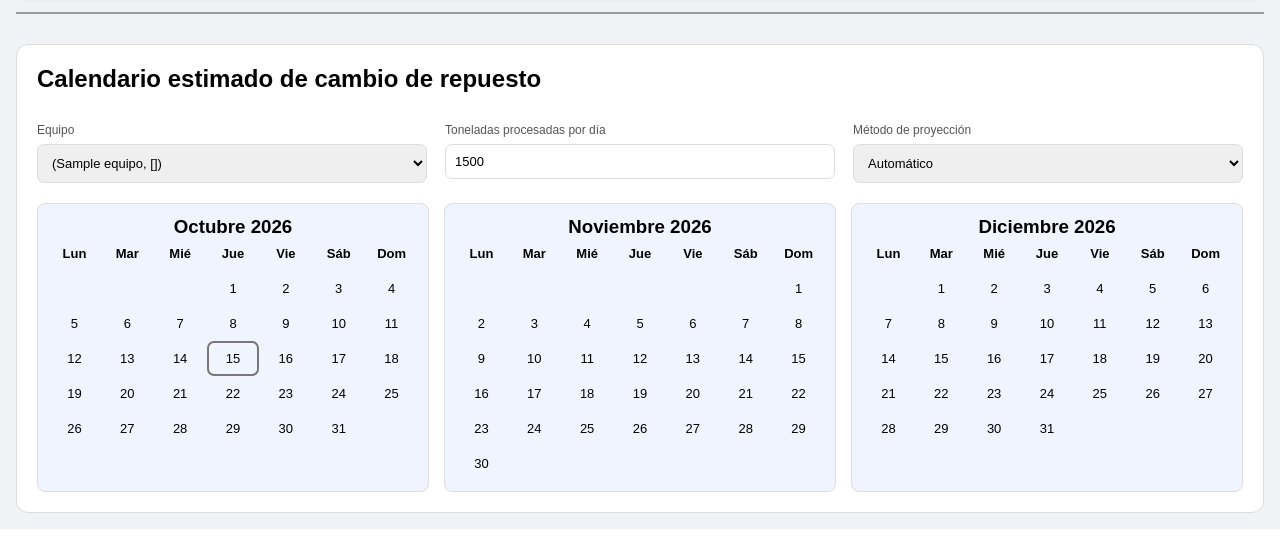
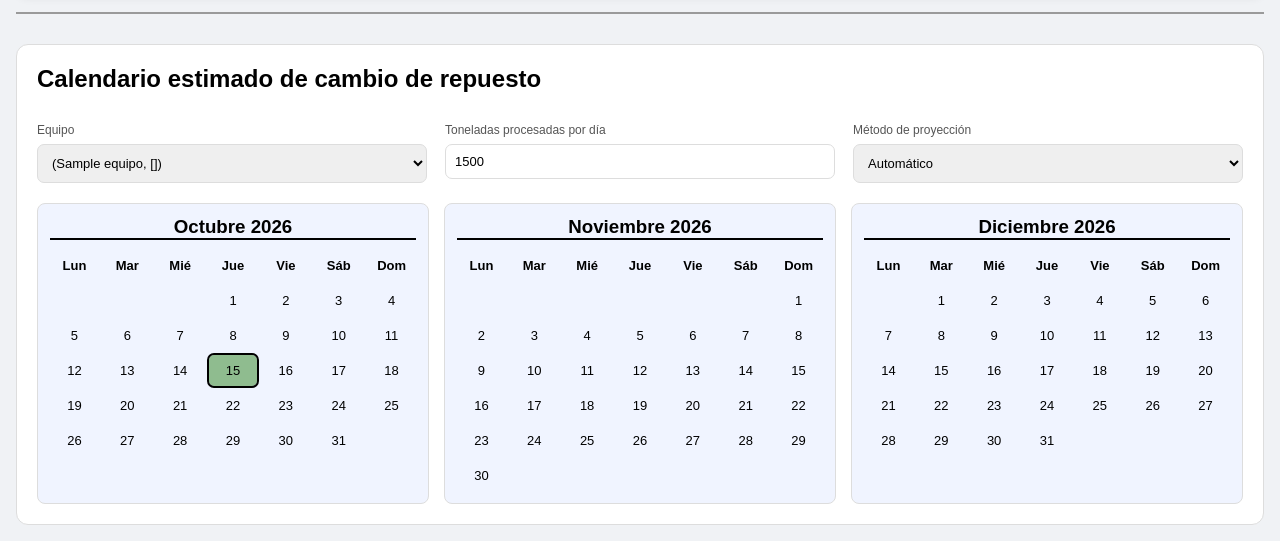
Before and after one commit to asistenciametsofs/protocolo-app, a Flask app: template templates/chinalco_graf_BR.html in a window 1280 px wide. Shown: the part 812-1353 px from the top of the page. Run offline with Flask 3, Linux system fonts and the light colour scheme; the template is opened without the code that fills it: most values are stand-ins (such as "Sample title", 1, 10 or a date in 2020); some libraries are stand-ins or nearby versions.

Commit message:
Visuales

```diff
--- a/static/style.css
+++ b/static/style.css
@@ -47,10 +47,18 @@
     border: 1px solid #ddd;
     border-radius: 8px;
     background-color: #f0f4ff;
+
 }
 
 .mes-calendario h3 {
     text-align: center;
+    margin-bottom: 10px;
+}
+
+.mes-calendario p {
+    text-align: center;
+    margin-bottom: 10px;
+    border-bottom: 2px solid black;
 }
 
 .dias-calendario {
@@ -75,13 +83,15 @@
 }
 
 .dia.hoy {
-    outline: 2px solid #777;
+    outline: 2px solid black;
+    background-color: darkseagreen;
 }
 
 .dia.fecha-cambio {
     background: #c62828;
     color: white;
     font-weight: bold;
+    outline: 2px solid grey;
 }
 
 .dia.vacio {
--- a/templates/chinalco_graf_BR.html
+++ b/templates/chinalco_graf_BR.html
@@ -349,6 +349,9 @@
 
                 tarjeta.appendChild(titulo);
 
+                const p = document.createElement('p');
+                titulo.appendChild(p);
+
                 const cuadrilla = document.createElement('div');
                 cuadrilla.className = 'dias-calendario';
 
```
